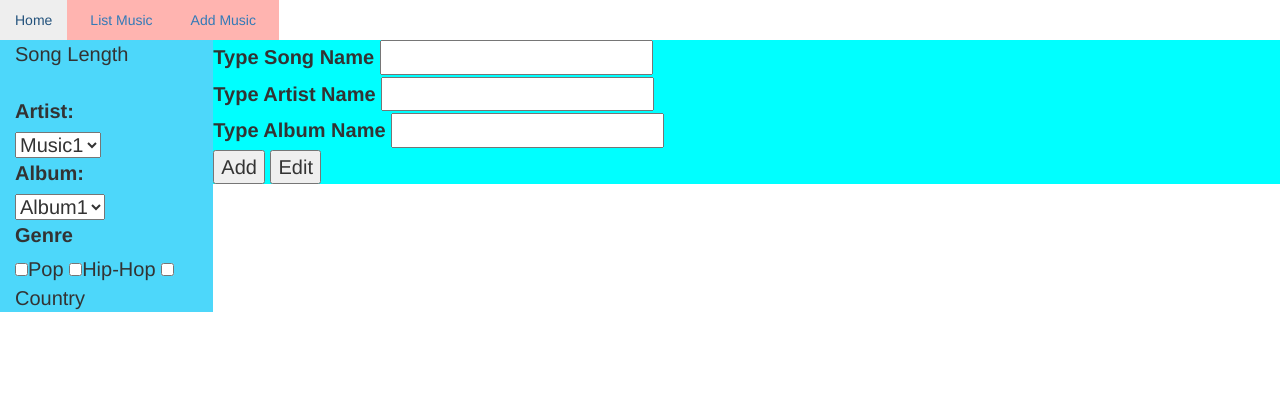
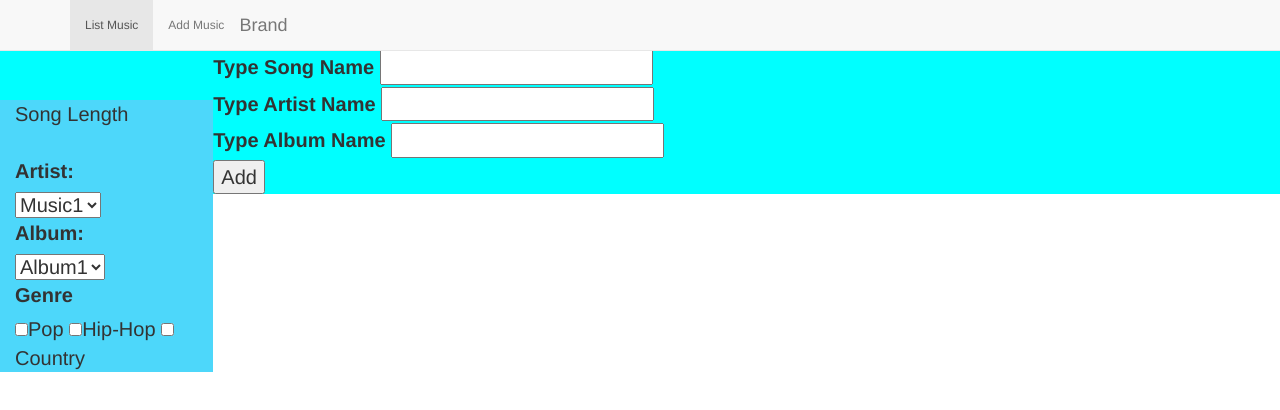
Before and after one commit to sequina/MusicHistoryV2, a plain HTML site: page index.html in a window 1280 px wide. Drawn offline with nearby package versions, Linux system fonts and the light colour scheme; no server answers; a script that the page names is missing.

Commit message:
navbar added

```diff
--- a/index.html
+++ b/index.html
@@ -10,16 +10,31 @@
 
 <body>
 
-<div class = "container-fluid">
-  <div class = "row">
+<nav class="navbar navbar-default navbar-fixed-top">
+  <div class="container">
+   <div class="navbar-header">
+      <button type="button" class="navbar-toggle collapsed" data-toggle="collapse" data-target="#bs-example-navbar-collapse-1" aria-expanded="false">
+        <span class="sr-only">Toggle navigation</span>
+        <span class="icon-bar"></span>
+        <span class="icon-bar"></span>
+        <span class="icon-bar"></span>
+      </button>
 
-    <ul class="nav arial">
-      <li><a href="#" id = "home-link">Home</a></li>
-      <li><a href="#" id = "list-link">List Music</a></li>
-      <li><a href="#" id ="add-music">Add Music</a></li>
-    </ul>
+      <div class="collapse navbar-collapse" id="bs-example-navbar-collapse-1">
+        <ul class="nav navbar-nav">
+        <li class="active"><a href="#" id = "list-link">List Music <span class="sr-only">(current)</span></a></li>
+        <li><a href="#" id="add-music">Add Music</a></li>
+          <a class="navbar-brand" href="#">Brand</a>
+        <!-- <ul> -->
+         <!--  <a href="#" id = "list-link">List Music</a> -->
+          <!-- <a href="#" id ="add-music">Add Music</a> -->
+       <!--  </ul> -->
+        </ul>
+      </div>
+    </div>
   </div>
-</div>
+</nav>
+
 
 <div id="home">
   <!-- <section class = "home-view"> -->
@@ -71,7 +86,6 @@
     <br/>
 
     <button id = "addSongs">Add</button>
-    <button id="editButton">Edit</button>
 
   </section>
 </div>
--- a/javascripts/add.js
+++ b/javascripts/add.js
@@ -1,3 +1,4 @@
+//click event hide and show views when add button is clicked
 $("#add-music").click(function() {
   console.log("im clicked");
 
@@ -8,6 +9,7 @@ $("#add-music").click(function() {
   console.log ($("#add-view"));
 });
 
+//allows users to add a song in form
 $("#addSongs").click(function() {
   console.log("clicked add button")
   let newSong = {
--- a/javascripts/listView.js
+++ b/javascripts/listView.js
@@ -18,10 +18,12 @@ $(document).ready(function () {
     for (let song in songs) {
       console.log(song);
       // console.log("i", i);
-      $("#list-view").append("<div id = '"+ song + "' class = 'list-view'><h2>" + songs[song].artist + "</h2><h3>" + songs[song].album + "</h3><div>" + songs[song].title + "</div><button class = 'del'>Delete</button></div>");
+      $("#list-view").append("<div id = '"+ song + "' class = 'list-view'><h2>" + songs[song].artist + "</h2><h3>" + songs[song].album + "</h3><div>" + songs[song].title + "</div><button class = 'del'>Delete</button><button class = 'edit'>Edit</div>");
 
       // console.log("works",songs[i].artist);
       };
+      //event listener for edit button edit's song
+
 
       //event listener for delete button, removes current song once clicked
       var delButton = $(".del");
@@ -51,7 +53,7 @@ function removeDataFromFirebase(songID) {
      });
   };
 
-
+//click event hide and show views when list button is clicked
 $("#list-link").click(function() {
   console.log("im clicked for list link");
 
--- a/styles/main.css
+++ b/styles/main.css
@@ -1,19 +1,11 @@
-ul > li {
+.nav {
   display: inline;
   float: left;
-  font-size: 14px;
-  padding-right: 8px;
-  list-style-type: none;
-  background-color: #FFB4B0;
+  font-size: 12px;
+  list-style: none;
+  /*background-color: #FFB4B0;*/
 }
 
-/*.visible {
-  display: block;
-}
-
-.hidden {
-  display: none;
-}*/
 
 body {
   font-size: 2em;
@@ -29,4 +21,14 @@ body {
 
 #add-view {
   background-color: #00FFFF;
+  margin-top: 50px;
 }
+
+#home-view {
+  margin-top: 50px;
+}
+.list-view {
+  padding-left: 10px;
+  margin: 10px 5px 50px 0;
+
+}
```
Also changed, not shown: javascripts/home.js (+0 -9 lines), javascripts/main.js (deleted, +0 -42 lines).
